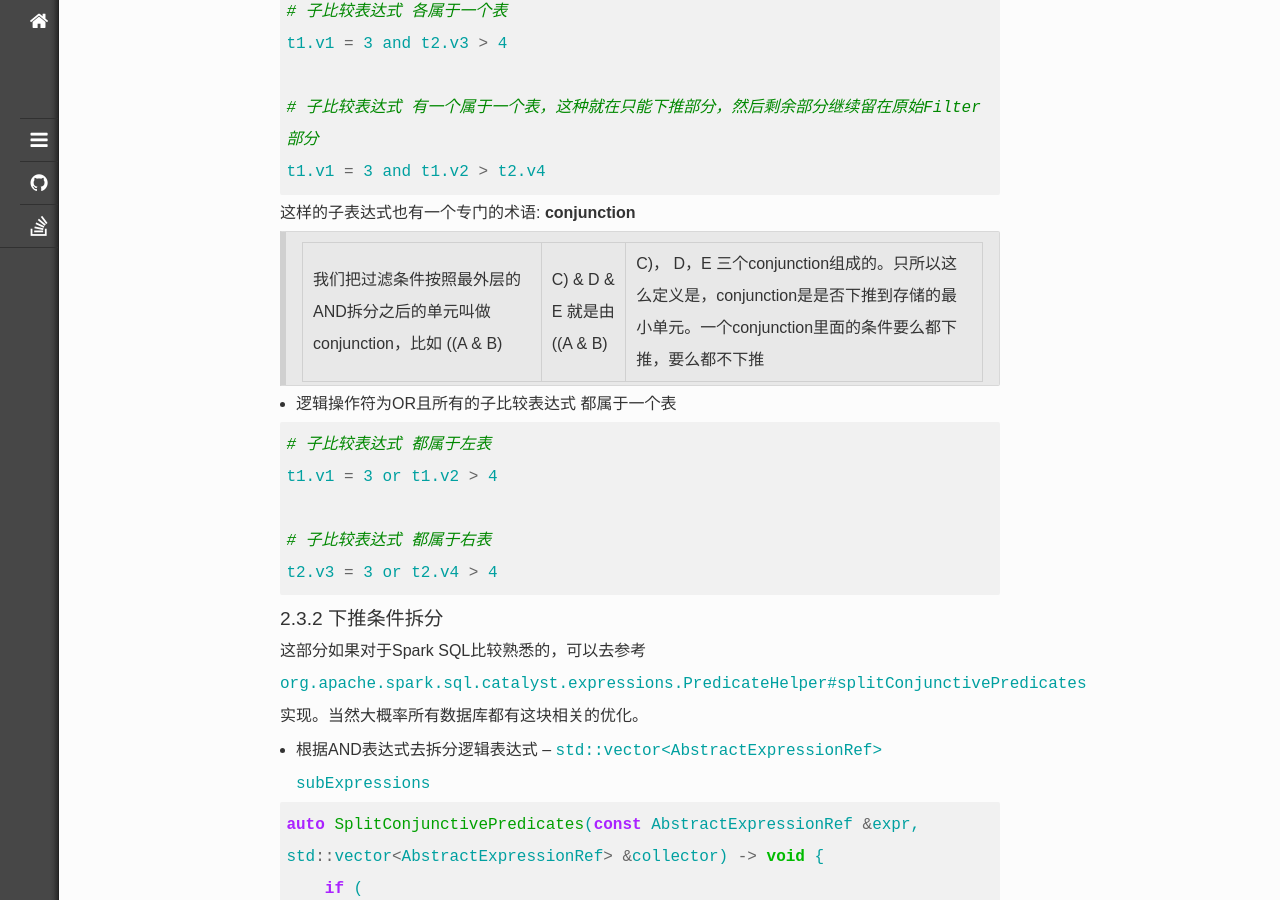
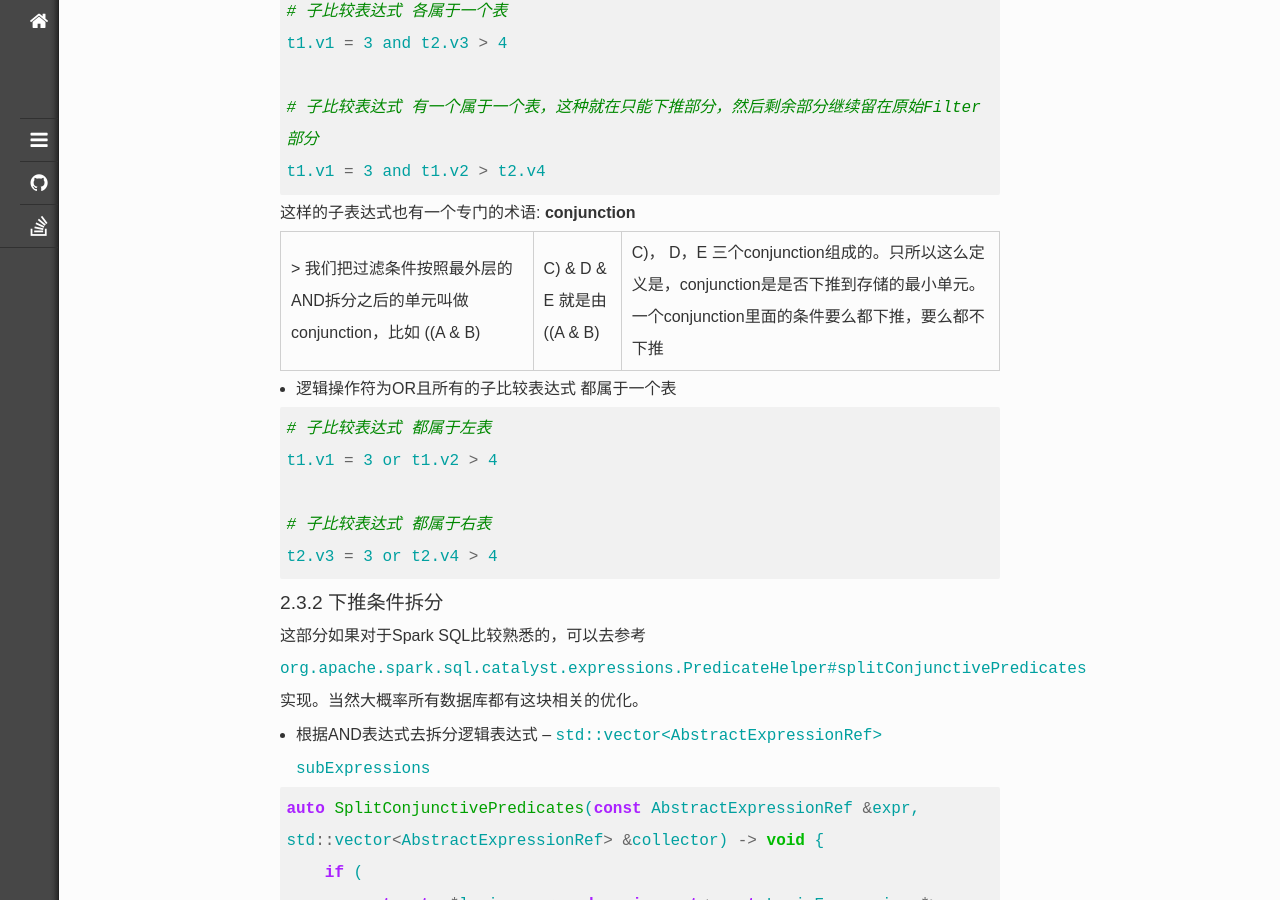
Before and after one commit to jacoffee/jacoffee.github.io, a Jekyll site: the page built from _posts/2023-05-29-bustub-execution-filter-pushdown.md, in a window 1280 px wide and 900 px high, scrolled down 3880 px. Built offline with Jekyll 4.4.1, drawn with Linux system fonts in a browser that asks for light colours; nearby versions of some CDN libraries; library files that are not in the unit come from our copies; some of the changed text lies outside the part shown.

Commit message:
fix: text change

````diff
--- a/_posts/2023-05-29-bustub-execution-filter-pushdown.md
+++ b/_posts/2023-05-29-bustub-execution-filter-pushdown.md
@@ -148,7 +148,7 @@ t1.v1 = 3 and t1.v2 > t2.v4
 
 这样的子表达式也有一个专门的术语: **conjunction**
 
-> 我们把过滤条件按照最外层的AND拆分之后的单元叫做conjunction，比如 ((A & B) | C) & D & E 就是由 ((A & B) | C)， D，E 三个conjunction组成的。只所以这么定义是，conjunction是是否下推到存储的最小单元。一个conjunction里面的条件要么都下推，要么都不下推
+\> 我们把过滤条件按照最外层的AND拆分之后的单元叫做conjunction，比如 ((A & B) | C) & D & E 就是由 ((A & B) | C)， D，E 三个conjunction组成的。只所以这么定义是，conjunction是是否下推到存储的最小单元。一个conjunction里面的条件要么都下推，要么都不下推
 
 + 逻辑操作符为OR且所有的子比较表达式 都属于一个表
 
@@ -181,11 +181,10 @@ auto SplitConjunctivePredicates(const AbstractExpressionRef &expr, std::vector<A
 ```
 
 + 遍历拆分的逻辑表达式集合`subExpressions`，针对每一个`subExpression`也就是如果
-  1. 类型是`ComparisonExpression`,  则收集它的Children中(**也就是ColumnValueExpression**)的col_index。如果所有的col_index都属于一个表，则视为单表条件；反之则视为涉及到两表的条件;
+1. 类型是`ComparisonExpression`,  则收集它的Children中(**也就是ColumnValueExpression**)的col_index。如果所有的col_index都属于一个表，则视为单表条件；反之则视为涉及到两表的条件;
+当然也要注意Right Children是否也为ColumnValueExpression，如果是的话，那么不能下推到Join内部， 需要联表之后再次筛选
 
-     当然也要注意Right Children是否也为ColumnValueExpression，如果是的话，那么不能下推到Join内部， 需要联表之后再次筛选
-
-  2. 类型是`LogicExpression`， 则说明是OR逻辑表达式，因为没有被拆分，则递归遍历收集Children中(**也就是ColumnValueExpression**)中的col_index，如果都满足一边表的，则可分配到一边表的筛选条件，反之则说明无法下推
+2. 类型是`LogicExpression`， 则说明是OR逻辑表达式，因为没有被拆分，则递归遍历收集Children中(**也就是ColumnValueExpression**)中的col_index，如果都满足一边表的，则可分配到一边表的筛选条件，反之则说明无法下推
 
 上面逻辑大致实现
 
@@ -338,6 +337,6 @@ HashJoin { type=Inner, left_key=#0.0, right_key=#1.0 } | (t1.t1.v1:INTEGER, t1.t
 
 # 参考
 
-> Spark SQL
+\> Spark SQL
 
-> [aliyun 一文读懂AnalyticDB MySQL过滤条件智能下推原理](https://developer.aliyun.com/article/1183032)
+\> [aliyun 一文读懂AnalyticDB MySQL过滤条件智能下推原理](https://developer.aliyun.com/article/1183032)
````
Also changed, not shown: _posts/2022-09-27-bustub-architecture-summary.md (+6 -6 lines).
